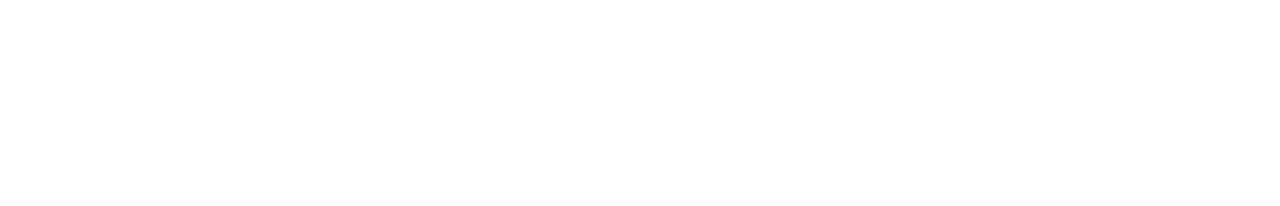
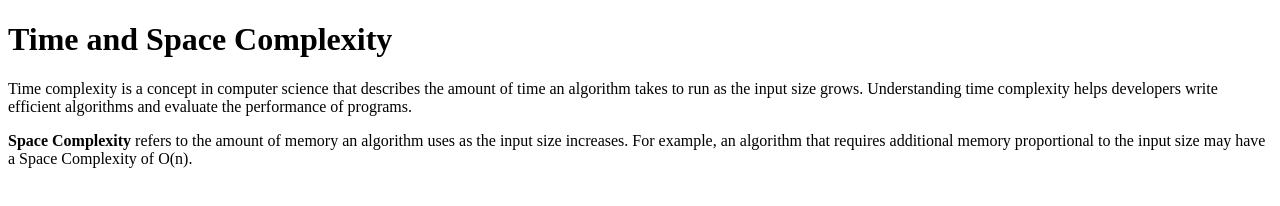
Before and after one commit to acciojob/time-and-space-complexity-vedant2863, a website: page main.html in a window 1280 px wide. Drawn offline with Linux system fonts and the light colour scheme.

Commit message:
created a submission

```diff
--- a/main.html
+++ b/main.html
@@ -8,6 +8,9 @@
 
 <body>
 	<!-- the entire body must be written by student -->
+	<h1>Time and Space Complexity</h1>
+	<p>Time complexity is a concept in computer science that describes the amount of time an algorithm takes to run as the input size grows. Understanding time complexity helps developers write efficient algorithms and evaluate the performance of programs.</p>
+	<p><b>Space Complexity</b> refers to the amount of memory an algorithm uses as the input size increases. For example, an algorithm that requires additional memory proportional to the input size may have a Space Complexity of O(n).</p>
     <script type="text/javascript" src="./script.js">
 </script>
 
```
